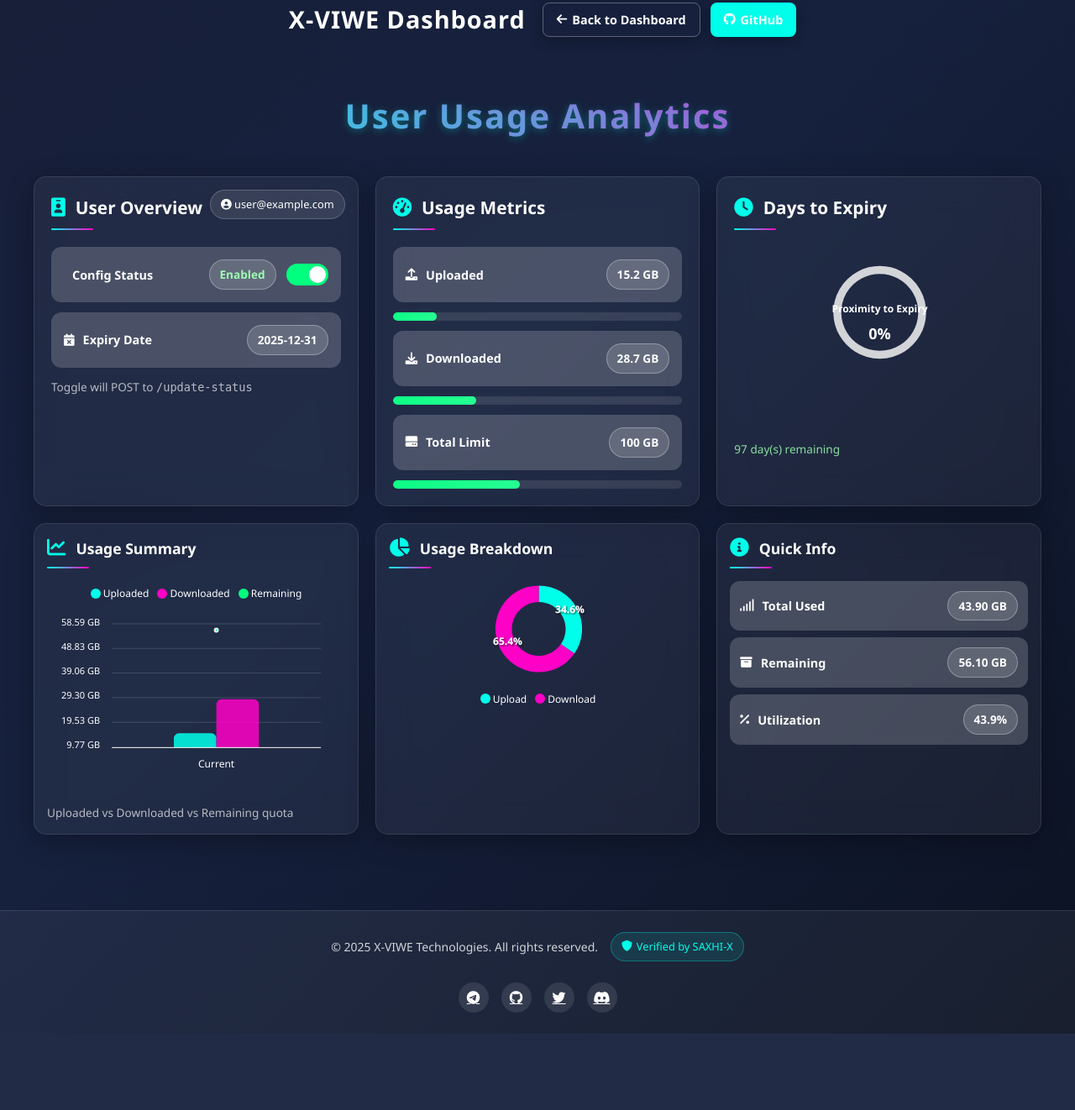
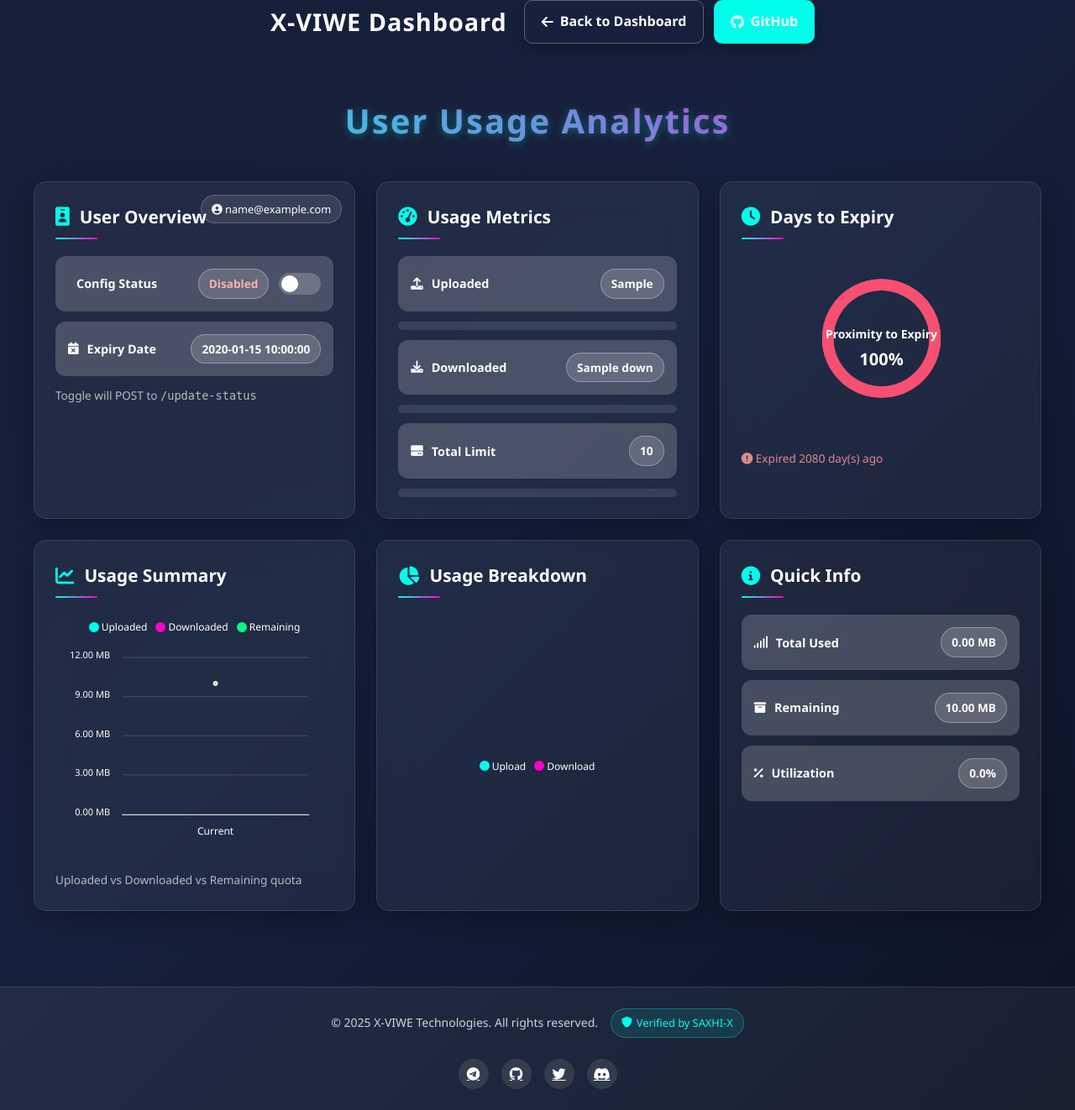
Before and after one commit to SAXHI-X/X-VIWE, a Python web app: template templates/result.html in a window 1280 px wide. Shown: the whole page at 84% size. Before the commit the page ends 1231 px from the top, so only its background shows below. Run offline with Jinja, Linux system fonts and the light colour scheme; the template is opened without the code that fills it: most values are stand-ins (such as "Sample title", 1, 10 or a date in 2020); some libraries are stand-ins or nearby versions.

Commit message:
Add files via upload

```diff
--- a/templates/result.html
+++ b/templates/result.html
@@ -1,4 +1,3 @@
-<!DOCTYPE html>
 <html lang="en">
 <head>
     <meta charset="UTF-8">
@@ -92,22 +91,20 @@
             gap: 12px;
         }
 
-        /* Smaller buttons */
         .btn {
             background: var(--primary);
             color: #fff;
             border: none;
-            border-radius: 8px; /* Smaller radius */
-            padding: 8px 16px; /* Smaller padding */
+            border-radius: 10px;
+            padding: 12px 20px;
             cursor: pointer;
-            box-shadow: 0 4px 15px rgba(0, 0, 0, 0.3); /* Smaller shadow */
+            box-shadow: 0 6px 20px rgba(0, 0, 0, 0.3);
             font-weight: 600;
             text-decoration: none;
             display: flex;
             align-items: center;
-            gap: 6px; /* Smaller gap */
+            gap: 8px;
             transition: all 0.3s ease;
-            font-size: 0.9rem; /* Smaller font */
         }
 
         .btn.outline {
@@ -117,7 +114,7 @@
 
         .btn:hover {
             transform: translateY(-2px);
-            box-shadow: 0 6px 20px rgba(0, 0, 0, 0.4);
+            box-shadow: 0 8px 25px rgba(0, 0, 0, 0.4);
         }
 
         /* Container Styling */
@@ -131,7 +128,7 @@
         /* Grid Layout */
         .grid {
             display: grid;
-            gap: 20px; /* Smaller gap */
+            gap: 25px;
             grid-template-columns: repeat(auto-fit, minmax(350px, 1fr));
         }
 
@@ -143,29 +140,10 @@
             border: 1px solid var(--card-border);
             border-radius: 15px;
             box-shadow: 0 8px 32px rgba(0, 0, 0, 0.3);
-            padding: 20px; /* Smaller padding */
+            padding: 25px;
             transition: all 0.3s ease;
             position: relative;
             overflow: hidden;
-        }
-
-        /* Smaller cards for specific sections */
-        .card.small {
-            padding: 15px; /* Even smaller padding */
-        }
-
-        .card.small h3 {
-            font-size: 1.1rem; /* Smaller title */
-            margin-bottom: 15px; /* Smaller margin */
-        }
-
-        .card.small .metric {
-            padding: 12px; /* Smaller metric padding */
-            margin: 8px 0; /* Smaller margin */
-        }
-
-        .card.small .chart {
-            height: 180px; /* Smaller chart height */
         }
 
         .card::before {
@@ -480,8 +458,8 @@
             }
 
             .btn {
-                padding: 8px 14px;
-                font-size: 0.85rem;
+                padding: 10px 16px;
+                font-size: 0.9rem;
             }
         }
     </style>
@@ -512,7 +490,7 @@
         <div class="grid">
             <!-- User Overview -->
             <div class="card">
-                <span class="pill"><i class="fas fa-user-circle"></i> user@example.com</span>
+                <span class="pill"><i class="fas fa-user-circle"></i> {{ email }}</span>
                 <h3><i class="fas fa-id-badge"></i>User Overview</h3>
 
                 <div class="metric">
@@ -525,7 +503,7 @@
 
                 <div class="metric">
                     <div class="label"><i class="fas fa-calendar-xmark"></i> Expiry Date</div>
-                    <div class="badge" id="expiry-badge">2025-12-31</div>
+                    <div class="badge" id="expiry-badge">{{ expiry_date }}</div>
                 </div>
 
                 <div class="muted">Toggle will POST to <code>/update-status</code></div>
@@ -537,7 +515,7 @@
 
                 <div class="metric">
                     <div class="label"><i class="fas fa-upload"></i> Uploaded</div>
-                    <div class="badge">15.2 GB</div>
+                    <div class="badge">{{ up }}</div>
                 </div>
                 <div class="progress-container">
                     <div id="uploaded-bar" class="progress-bar"></div>
@@ -545,7 +523,7 @@
 
                 <div class="metric">
                     <div class="label"><i class="fas fa-download"></i> Downloaded</div>
-                    <div class="badge">28.7 GB</div>
+                    <div class="badge">{{ down }}</div>
                 </div>
                 <div class="progress-container">
                     <div id="downloaded-bar" class="progress-bar"></div>
@@ -553,7 +531,7 @@
 
                 <div class="metric">
                     <div class="label"><i class="fas fa-hard-drive"></i> Total Limit</div>
-                    <div class="badge">100 GB</div>
+                    <div class="badge">{{ total }}</div>
                 </div>
                 <div class="progress-container">
                     <div id="limit-bar" class="progress-bar"></div>
@@ -567,21 +545,21 @@
                 <div class="muted" id="expiry-desc">—</div>
             </div>
 
-            <!-- Summary Chart - Made smaller -->
-            <div class="card small">
+            <!-- Summary Chart -->
+            <div class="card">
                 <h3><i class="fas fa-chart-line"></i>Usage Summary</h3>
                 <div id="summary-chart" class="chart"></div>
                 <div class="muted">Uploaded vs Downloaded vs Remaining quota</div>
             </div>
 
-            <!-- Usage Breakdown - Made smaller -->
-            <div class="card small">
+            <!-- Usage Breakdown -->
+            <div class="card">
                 <h3><i class="fas fa-chart-pie"></i>Usage Breakdown</h3>
                 <div id="breakdown" class="chart small"></div>
             </div>
 
-            <!-- Quick Info - Made smaller -->
-            <div class="card small">
+            <!-- Quick Info -->
+            <div class="card">
                 <h3><i class="fas fa-circle-info"></i>Quick Info</h3>
 
                 <div class="metric">
@@ -657,11 +635,11 @@
         }
 
         // ===== Read values from Jinja =====
-        const upStr = "15.2 GB";
-        const downStr = "28.7 GB";
-        const totalStr = "100 GB";
-        const userStatus = true;
-        const expiryStr = "2025-12-31";
+        const upStr = "{{ up }}";
+        const downStr = "{{ down }}";
+        const totalStr = "{{ total }}";
+        const userStatus = ("{{ user_status }}".trim().toLowerCase() === "enabled");
+        const expiryStr = "{{ expiry_date }}";
 
         // Convert to MB for calculations
         let upMB = toMB(parseNum(upStr), unit(upStr));
@@ -759,7 +737,7 @@
         const summaryOptions = {
             chart: {
                 type: 'line',
-                height: 240, // Smaller height
+                height: 280,
                 foreColor: '#fff',
                 toolbar: { show: false },
                 fontFamily: 'Segoe UI, Arial, sans-serif'
@@ -797,7 +775,7 @@
         const breakdownOptions = {
             chart: {
                 type: 'donut',
-                height: 180, // Smaller height
+                height: 220,
                 foreColor: '#fff',
                 toolbar: { show: false },
                 fontFamily: 'Segoe UI, Arial, sans-serif'
@@ -830,7 +808,7 @@
         const gaugeOptions = {
             chart: {
                 type: 'radialBar',
-                height: 180, // Smaller height
+                height: 220,
                 foreColor: '#fff',
                 toolbar: { show: false },
                 fontFamily: 'Segoe UI, Arial, sans-serif'
@@ -843,13 +821,13 @@
                     hollow: { size: '58%' },
                     dataLabels: {
                         name: {
-                            fontSize: '12px', // Smaller font
+                            fontSize: '14px',
                             color: '#fff'
                         },
                         value: {
                             formatter: (val) => val.toFixed(0) + '%',
                             color: '#fff',
-                            fontSize: '18px', // Smaller font
+                            fontSize: '20px',
                             fontWeight: 'bold'
                         }
                     }
```
